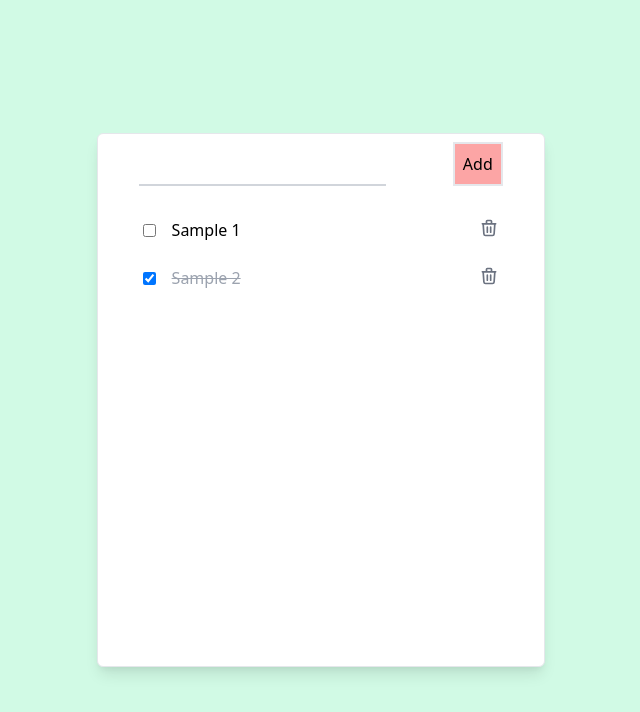
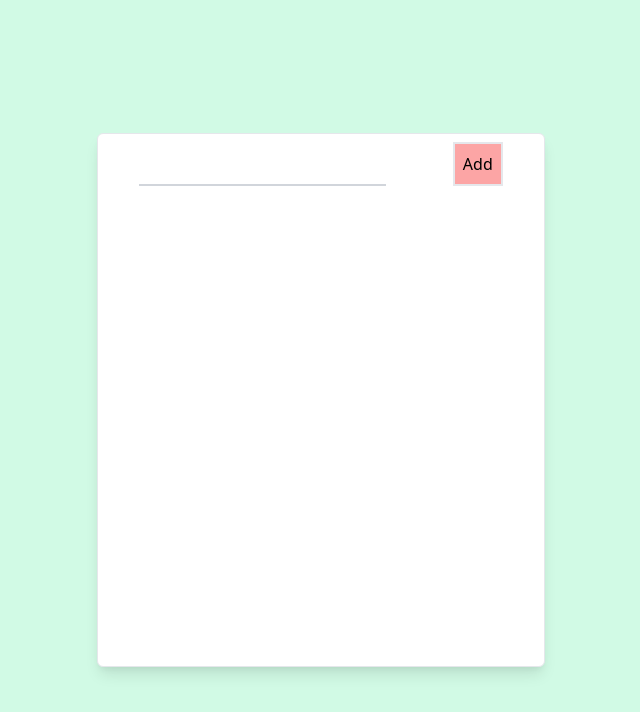
Before and after one commit to arajhansa/react-todo, a React (Create React App) app: page / in a window 1280 px wide. Shown: the top 712 px of the page, without its empty margins (319-959 px from the left). Built offline with nearby package versions, Linux system fonts and the light colour scheme.

Commit message:
Handle task complete

```diff
--- a/package.json
+++ b/package.json
@@ -9,7 +9,7 @@
   },
   "dependencies": {
     "@craco/craco": "6.1.2",
-    "@heroicons/react": "^1.0.1",
+    "@heroicons/react": "1.0.1",
     "react": "17.0.2",
     "react-dom": "17.0.2",
     "react-scripts": "4.0.3"
--- a/src/App.js
+++ b/src/App.js
@@ -1,22 +1,10 @@
-import React, {useState} from "react";
+import React from "react";
 
-import TaskInput from "./components/TaskInput";
-import TaskList from "./components/TaskList";
+import Tasks from "./pages/Tasks";
 
 function App() {
-
-    const [list, setList] = useState([]);
-
-    list.push({id:1, text: "Sample 1", isDeleted: false})
-    list.push({id:1, text: "Sample 2", isDeleted: true})
-
     return (
-        <div className="bg-green-100 h-screen flex justify-center items-center">
-            <div className="bg-white h-2/3 w-2/3 max-w-md shadow-lg border rounded-md ">
-                <TaskInput />
-                <TaskList list={list} />
-            </div>
-        </div>
+        <Tasks />
     );
 }
 
--- a/src/components/TaskList.js
+++ b/src/components/TaskList.js
@@ -1,15 +1,28 @@
 import React from "react";
+import {useState} from "react";
 
 import TaskListElement from "./TaskListElement";
 
-function TaskList({list}) {
+function TaskList() {
+    const [list, setList] = useState([]);
 
-    const items = (element) => <TaskListElement element={element} />
+    console.log("rendered");
+
+    const onCompleted = (event, element) => {
+        const index = list.indexOf(element);
+        list[index].isCompleted = event.target.checked;
+        console.log(list);
+        setList([...list]);
+    };
 
     return (
         <div className="w-4/5 m-auto mt-6">
             <ul className="space-y-6">
-                {list.map(items)}
+                {list.map((element) => <TaskListElement
+                    key={element.id}
+                    element={element}
+                    onCompleted={onCompleted}
+                />)}
             </ul>
         </div>
     );
--- a/src/components/TaskListElement.js
+++ b/src/components/TaskListElement.js
@@ -1,12 +1,15 @@
 import React from "react";
 import {TrashIcon} from "@heroicons/react/outline";
 
-function TaskListElement({element}) {
+function TaskListElement({element, onCompleted}) {
     return (
-        <li key={element.id} className={element.isDeleted && "text-gray-400 line-through"}>
+        <li className={element.isCompleted ? "text-gray-400 line-through" : ""}>
             <div className="flex justify-between">
                 <div className="flex items-center">
-                    <input type="checkbox" defaultChecked={element.isDeleted} />
+                    <input type="checkbox"
+                           checked={element.isCompleted}
+                           onChange={(event) => onCompleted(event, element)}
+                    />
                     <p className="ml-4">{element.text}</p>
                 </div>
                 <span className="cursor-pointer"><TrashIcon className="h-5 w-5 text-gray-500"/></span>
--- /dev/null
+++ b/src/pages/Tasks.js
@@ -0,0 +1,18 @@
+import React from "react";
+
+import TaskInput from "../components/TaskInput";
+import TaskList from "../components/TaskList";
+
+function Tasks() {
+
+    return (
+        <div className="bg-green-100 h-screen flex justify-center items-center">
+            <div className="bg-white h-2/3 w-2/3 max-w-md shadow-lg border rounded-md ">
+                <TaskInput />
+                <TaskList />
+            </div>
+        </div>
+    );
+}
+
+export default Tasks;
```
